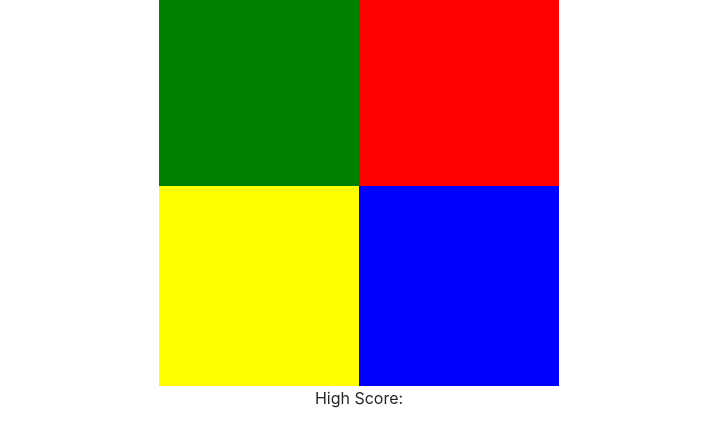
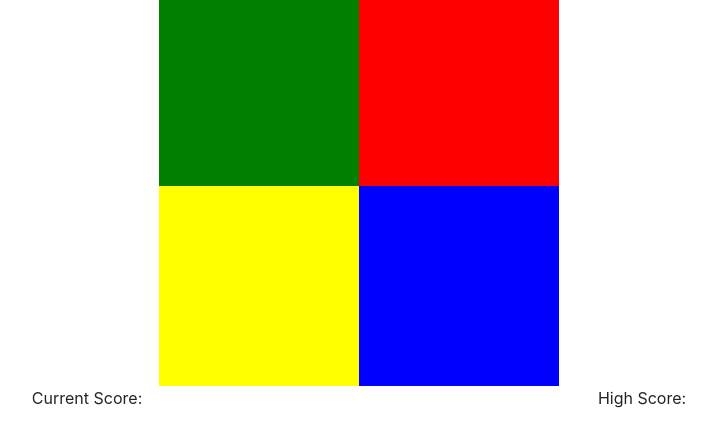
Before and after one commit to seakonn/milestone-two, a plain HTML site: page index.html in a window 1280 px wide. Shown: the part 70-516 px from the top of the page, without its empty margins (281-997 px from the left). Drawn offline with nearby package versions, Linux system fonts and the light colour scheme.

Commit message:
Added current score to page

```diff
--- a/index.html
+++ b/index.html
@@ -38,8 +38,10 @@
         </div>
 
         <div class="row">
-            <div class="col d-flex justify-content-center">
+            <div class="col d-flex justify-content-around">
+                <p>Current Score: </p>
                 <p>High Score: </p>
+
             </div>
         </div>
     </div>
```
